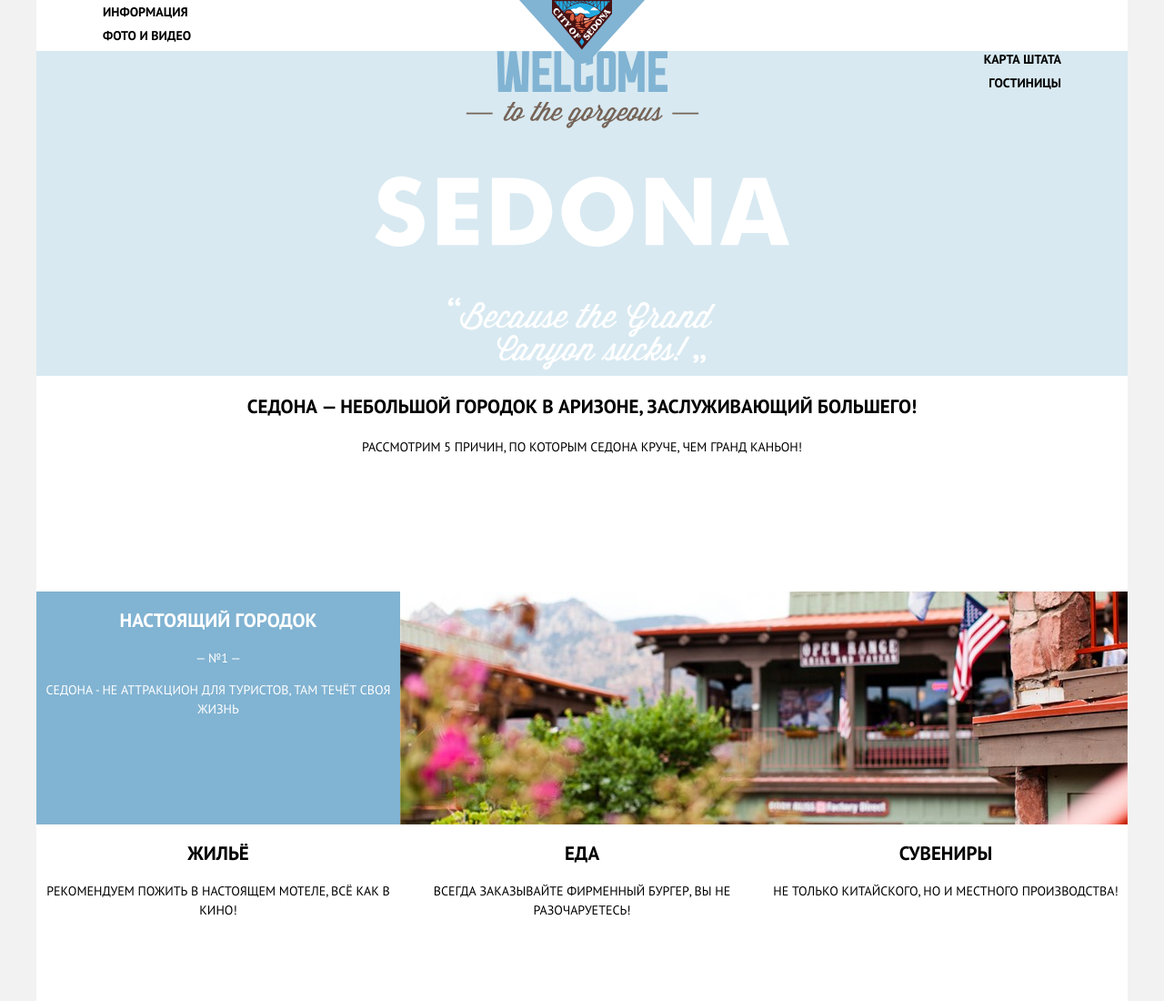
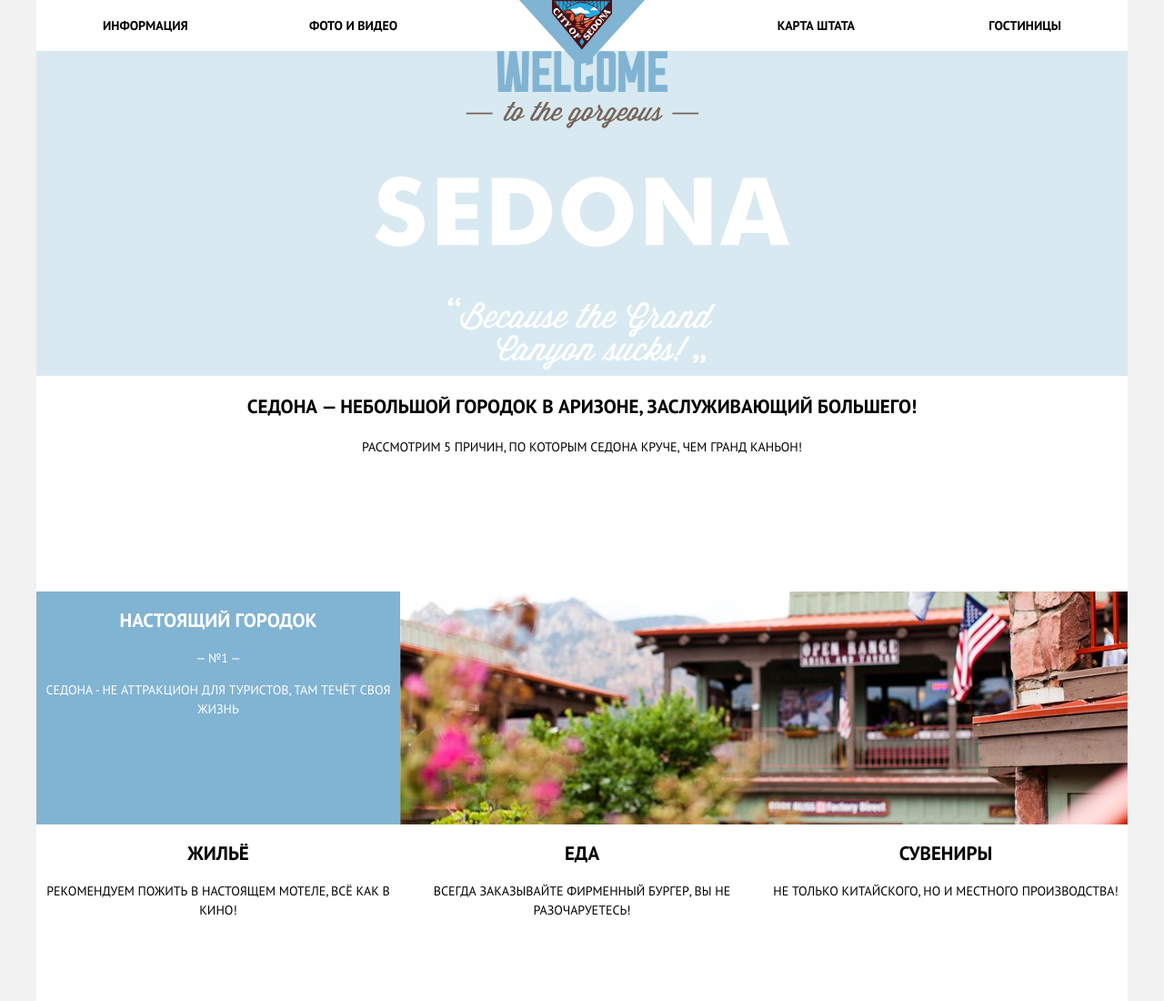
Before and after one commit to juanacardo/1507717-sedona-29, a plain HTML site: page index.html in a window 1280 px wide. Shown: the top 1100 px of the page at 91% size. Drawn offline with Linux system fonts and the light colour scheme.

Commit message:
Раскалдка главной страницы
Сделано главное навигационное меню в header

```diff
--- a/css/style.css
+++ b/css/style.css
@@ -76,6 +76,7 @@ img {
 .wrapper {
   background-color: var(--basic-white);
   max-width: 1200px;
+  min-width: 1200px;
   margin: 0 auto;
 }
 
@@ -98,11 +99,7 @@ img {
 
 .main-navigation {
 	background-color: var(--basic-white);
-}
-
-.main-navigation-wrapper {
-  padding: 0 73px;
-  height: 56px;
+  /*padding: 0 73px;*/
 }
 
 .align-left {
@@ -111,6 +108,24 @@ img {
 
 .align-right {
   text-align: right;
+}
+
+.site-navigation {
+  display: flex;
+}
+
+.site-navigation li {
+  width: 25%;
+  box-sizing: border-box;
+  padding: 15px 0;
+}
+
+.site-navigation li:first-child {
+  padding-left: 73px;
+}
+
+.site-navigation li:last-child {
+  padding-right: 73px;
 }
 
 .site-navigation a {
--- a/index.html
+++ b/index.html
@@ -13,7 +13,6 @@
 
       <header class="main-header">
         <nav class="main-navigation">
-          <div class="main-navigation-wrapper">
           <a class="main-logo">
             <img src="img/main-logo.svg" width="138" height="70" alt="Логотип сайта города Седона">
           </a>
@@ -23,7 +22,6 @@
             <li class="align-right"><a href="blank.html">Карта штата</a></li>
             <li class="align-right"><a href="hotels.html">Гостиницы</a></li>
           </ul>
-          </div>
         </nav>
       </header>
 
```
Lines whose indentation alone changed are shown as unchanged.
